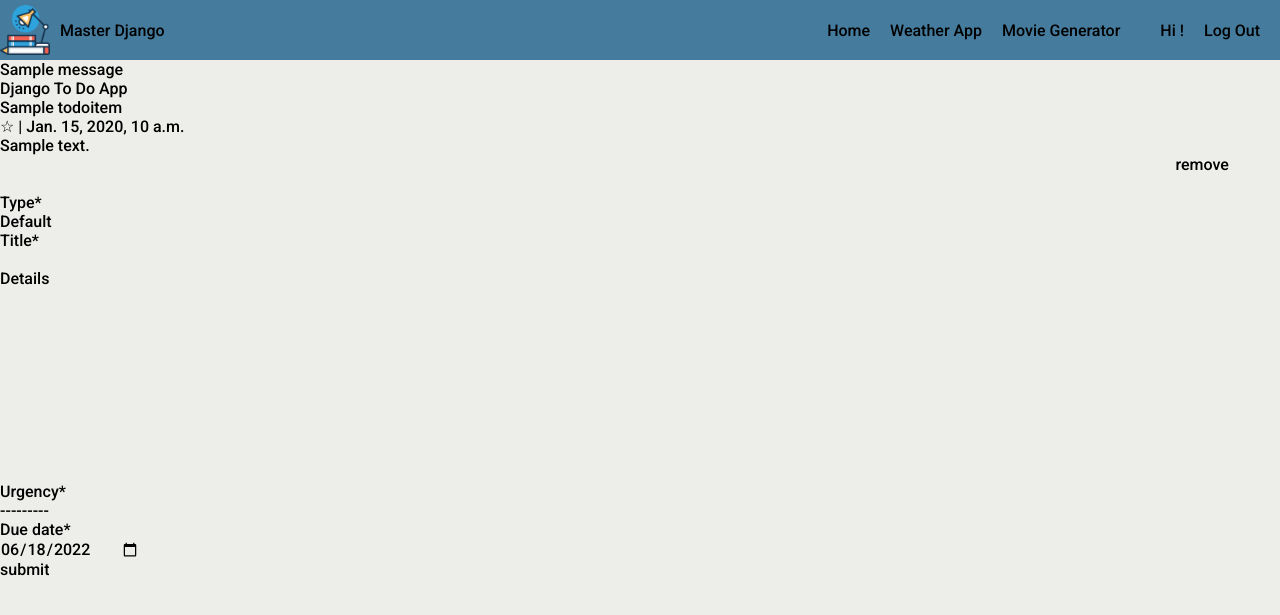
After one commit to matheusclmb/master-django-project, a Django app: page /todo/ in a window 1280 px wide. The commit adds this page. Shown: the top 615 px of the page. Run offline with Django 4.2, Linux system fonts and the light colour scheme; tables that the repository leaves empty hold one stand-in row (values such as "Sample post"); one stand-in notice (Sample message) is shown; some libraries are stand-ins or nearby versions.

Commit message:
♻️ ✨  Feat/Refact: Finished ToDoApp and refactored

```diff
--- a/coreapp/admin.py
+++ b/coreapp/admin.py
@@ -1,7 +1,6 @@
 from django.contrib import admin
-from .models import City, ToDoList, ToDoItem
+from .models import City, ToDoItem
 
 # Register your models here.
 admin.site.register(City)
-admin.site.register(ToDoList)
 admin.site.register(ToDoItem)
--- a/coreapp/forms.py
+++ b/coreapp/forms.py
@@ -1,7 +1,11 @@
 from django.contrib.auth.forms import UserCreationForm
 from django.contrib.auth.models import User
-from django.forms import ModelForm, TextInput
-from .models import City
+from django.forms import ModelForm, TextInput, DateInput
+from .models import City, ToDoItem
+
+
+class DateInput(DateInput):
+    input_type = 'date'
 
 
 class SignUpForm(UserCreationForm):
@@ -17,3 +21,12 @@ class CityForm(ModelForm):
         widgets = {
             'name': TextInput(attrs={'class': 'input', 'placeholder': 'City Name'}),
         }
+
+
+class ToDoForm(ModelForm):
+    class Meta:
+        model = ToDoItem
+        fields = ["type", "title", "details", "urgency", "due_date"]
+        widgets = {
+            'due_date': DateInput(),
+        }
--- a/coreapp/models.py
+++ b/coreapp/models.py
@@ -19,16 +19,6 @@ class City(models.Model):
         verbose_name_plural = "Cities"
 
 
-class ToDoList(models.Model):
-    title = models.CharField(max_length=100, unique=True)
-
-    def get_absolute_url(self):
-        return reverse("list", args=[self.id])
-
-    def __str__(self):
-        return self.title
-
-
 class ToDoItem(models.Model):
     URGENCY_CHOICES = (
         ('☆', 'Low'),
@@ -37,19 +27,15 @@ class ToDoItem(models.Model):
         ('☆☆☆☆', 'Urgent'),
     )
 
+    type = models.CharField(max_length=25, default="Default")
     title = models.CharField(max_length=100)
+    details = models.TextField(max_length=500, blank=True)
     urgency = models.CharField(max_length=10, choices=URGENCY_CHOICES)
     created_date = models.DateTimeField(default=timezone.now)
     due_date = models.DateTimeField(default=one_week_calc)
-    todo_list = models.ForeignKey(ToDoList, on_delete=models.CASCADE)
 
-    def get_absolute_url(self):
-        return reverse(
-            "item-update", args=[str(self.todo_list.id), str(self.id)]
-        )
-
-    def __str__(self):
-        return f"{self.title}: due {self.due_date}"
+    def __str__(self) -> str:
+        return self.title
 
     class Meta:
         ordering = ["due_date"]
--- /dev/null
+++ b/coreapp/templates/coreapp/pages/todoapp.html
@@ -0,0 +1,58 @@
+ {% extends 'coreapp/partials/base.html' %} {% load
+static %} {% block title %} To-Do-App {% endblock %} {% block content %} {% include 'coreapp/partials/header.html' %}
+{% load crispy_forms_tags %}
+<body class="container-fluid">
+  {% if messages %} {% for message in messages %}
+  <div class="alert alert-info">
+    <strong>{{message}}</strong>
+  </div>
+  {% endfor %} {% endif %}
+
+  <center class="row">
+    <h1>Django To Do App</h1>
+    <hr />
+  </center>
+
+  <div class="row">
+    <div class="col-md-8">
+      {% for i in list %}
+      <div class="card">
+        <center><b>{{i.title}}</b></center>
+        <hr />
+        {{i.urgency}} | {{i.due_date}}
+        <hr />
+        {{i.details}}
+
+        <br />
+        <form
+          action="/del/{{i.id}}"
+          method="POST"
+          style="padding-right: 4%; padding-bottom: 3%"
+        >
+          {% csrf_token %}
+          <button
+            value="remove"
+            type="submit"
+            class="btn btn-primary"
+            style="float: right"
+          >
+            <span class="glyphicon glyphicon-trash"></span> &nbsp; remove
+          </button>
+        </form>
+      </div>
+      {% endfor%}
+    </div>
+    <div class="col-md-1"></div>
+    <div class="col-md-3">
+      <div class="submit_form">
+        <form method="POST">
+          {% csrf_token %} {{forms|crispy}}
+          <center>
+            <input type="submit" class="btn btn-default" value="submit" />
+          </center>
+        </form>
+      </div>
+    </div>
+  </div>
+</body>
+{% endblock %}
--- a/coreapp/templates/coreapp/partials/header.html
+++ b/coreapp/templates/coreapp/partials/header.html
@@ -1,5 +1,4 @@
-{% extends 'coreapp/partials/base.html' %} {% load static %} {% block title %}
-Home {% endblock %} {% block content %}
+{% extends 'coreapp/partials/base.html' %} {% load static %} {% block title %} Home {% endblock %} {% block content %}
 <header class="header">
   <div class="header-container">
     <h1 class="header_title">
--- a/coreapp/urls.py
+++ b/coreapp/urls.py
@@ -7,5 +7,7 @@ urlpatterns = [
     path("signup/", view=views.signup, name="signup"),
     path("weather/", view=views.weather, name="weather"),
     path("movie/", view=views.movie, name="movie"),
+    path("todo/", view=views.todo, name="todo"),
+    path("del/<str:item_id>", view=views.del_item, name="del_item"),
 
 ]
--- a/coreapp/views.py
+++ b/coreapp/views.py
@@ -12,11 +12,12 @@ from django.http import Http404, HttpResponse
 from django.shortcuts import redirect, render
 
 import requests
-from coreapp.forms import SignUpForm
+from coreapp.forms import SignUpForm, ToDoForm
 from django.contrib.auth import authenticate, login
+from django.contrib import messages
 
 from coreapp.forms import CityForm
-from .models import City, ToDoList, ToDoItem
+from .models import City,  ToDoItem
 
 import tmdbsimple as tmdb
 import random
@@ -111,3 +112,28 @@ def movie(request):
         raise Http404("Movie not found")
 
     return render(request, "coreapp/pages/moviegen.html", context)
+
+
+def todo(request):
+
+    item_list = ToDoItem.objects.order_by("-created_date")
+    if request.method == "POST":
+        form = ToDoForm(request.POST)
+        if form.is_valid():
+            form.save()
+            return redirect('todo')
+    form = ToDoForm()
+
+    page = {
+        "forms": form,
+        "list": item_list,
+        "title": "TODO LIST",
+    }
+    return render(request, 'coreapp/pages/todoapp.html', page)
+
+
+def del_item(request, item_id):
+    item = ToDoItem.objects.get(id=item_id)
+    item.delete()
+    messages.info(request, "item removed !!!")
+    return redirect('todo')
--- a/masterdjango/settings.py
+++ b/masterdjango/settings.py
@@ -37,6 +37,7 @@ INSTALLED_APPS = [
     "django.contrib.sessions",
     "django.contrib.messages",
     "django.contrib.staticfiles",
+    "crispy_forms",
     "coreapp",
 ]
 
```
Also changed, not shown: coreapp/migrations/0003_remove_todoitem_todo_list_todoitem_type_and_more.py (added), coreapp/migrations/0004_todoitem_details.py (added).
